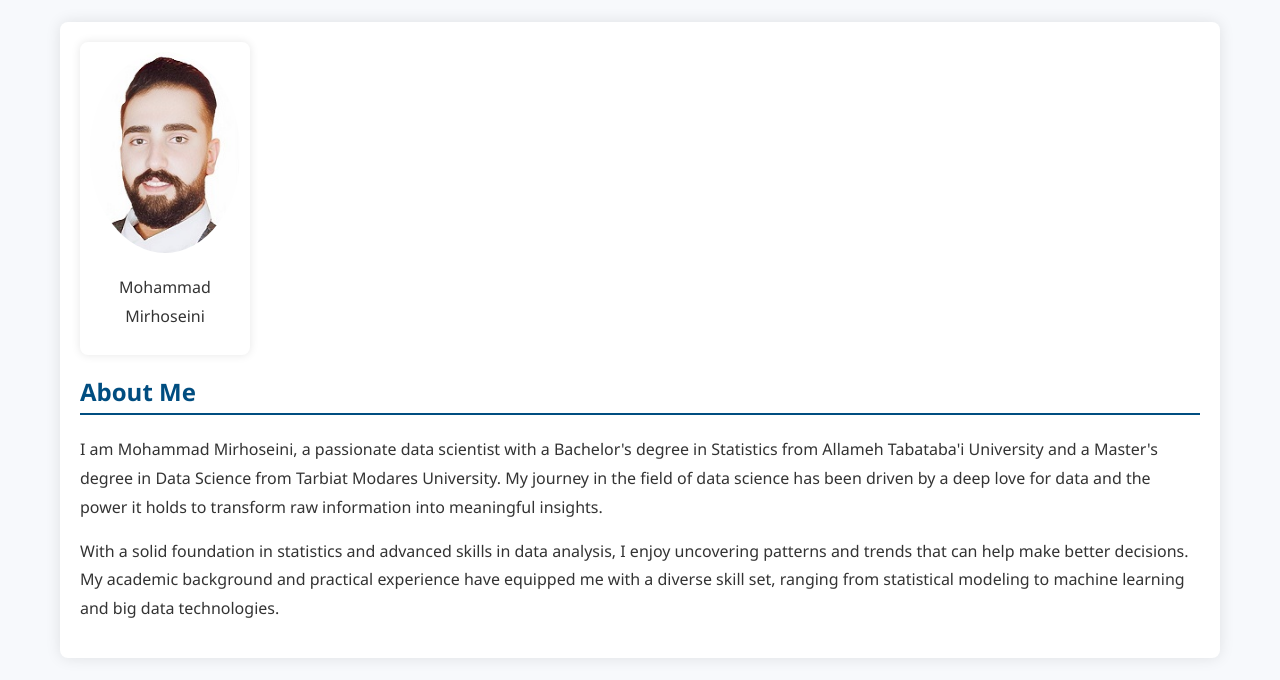
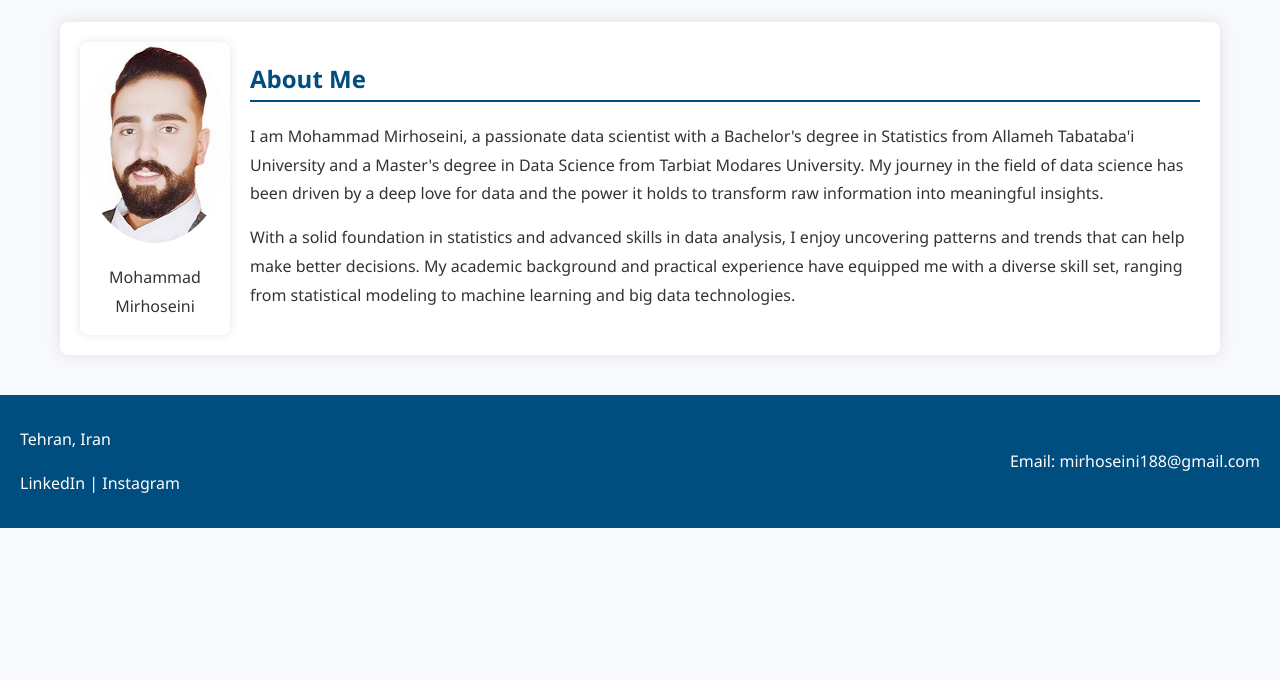
Before and after one commit to mhmdmirhoseini/mhmdmirhoseini.github.io, a plain HTML site: page index.html in a window 1280 px wide. Shown: the part 120-800 px from the top of the page. Drawn offline with Linux system fonts and the light colour scheme.

Commit message:
index.html

```diff
--- a/index.html
+++ b/index.html
@@ -85,6 +85,9 @@
             background-color: #004d80;
         }
         .content {
+            display: flex;
+            align-items: flex-start;
+            gap: 20px;
             background-color: #fff;
             padding: 20px;
             margin: 20px 0;
@@ -92,6 +95,21 @@
             box-shadow: 0 0 15px rgba(0, 0, 0, 0.1);
             max-width: 100%;
             box-sizing: border-box;
+        }
+        .profile-box {
+            width: 150px;
+            background-color: #fff;
+            border-radius: 8px;
+            box-shadow: 0 0 10px rgba(0, 0, 0, 0.1);
+            text-align: center;
+        }
+        .profile-box img {
+            width: 100%;
+            height: auto;
+            border-radius: 50%;
+        }
+        .text-content {
+            flex: 1;
         }
         .content h2 {
             color: #004d80;
@@ -134,19 +152,6 @@
         }
         footer a:hover {
             text-decoration: underline;
-        }
-        .profile-box {
-            width: 150px;
-            padding: 10px;
-            background-color: #fff;
-            border-radius: 8px;
-            box-shadow: 0 0 10px rgba(0, 0, 0, 0.1);
-            text-align: center;
-        }
-        .profile-box img {
-            width: 100%;
-            height: auto;
-            border-radius: 50%;
         }
     </style>
 </head>
```
